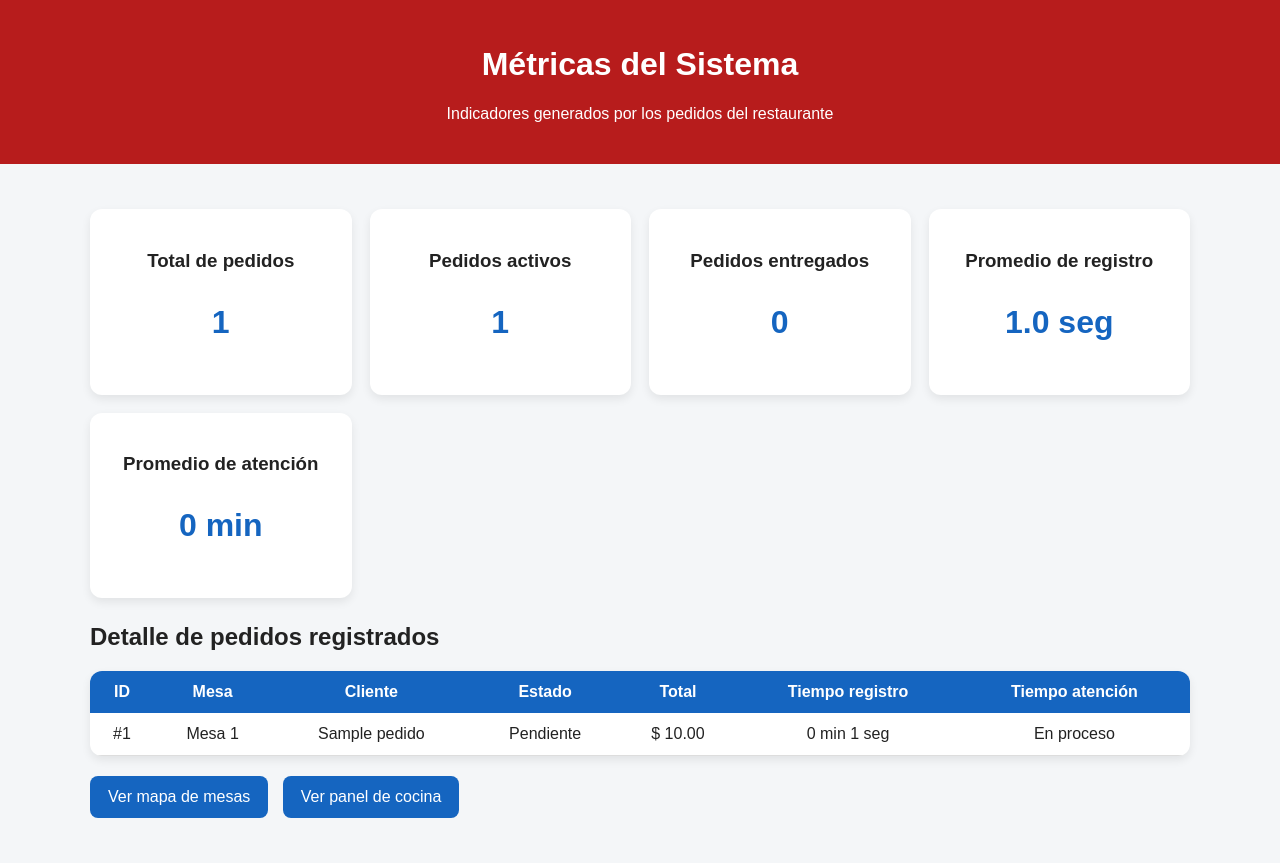
After one commit to EDGARMOSS1/sistema-pedidos-qr, a Django app: page /metricas/ in a window 1280 px wide. The commit adds this page. Run offline with Django 5.2, Linux system fonts and the light colour scheme; tables that the repository leaves empty hold one stand-in row (values such as "Sample post").

Commit message:
Agregar dashboard de metricas de pedidos

```diff
--- a/config/urls.py
+++ b/config/urls.py
@@ -6,5 +6,6 @@ urlpatterns = [
     path('', TemplateView.as_view(template_name='home.html'), name='home'),
     path('', include('pedidos.urls')),
     path('', include('mesas.urls')),
+    path('', include('metricas.urls')),
     path('admin/', admin.site.urls),
 ]
--- /dev/null
+++ b/metricas/urls.py
@@ -0,0 +1,6 @@
+from django.urls import path
+from . import views
+
+urlpatterns = [
+    path('metricas/', views.dashboard_metricas, name='dashboard_metricas'),
+]
--- a/metricas/views.py
+++ b/metricas/views.py
@@ -1,3 +1,39 @@
 from django.shortcuts import render
+from pedidos.models import Pedido
 
-# Create your views here.
+
+def dashboard_metricas(request):
+    pedidos = Pedido.objects.all().order_by('-fecha_creacion')
+    pedidos_entregados = pedidos.filter(estado=Pedido.Estado.ENTREGADO)
+    pedidos_activos = pedidos.exclude(estado=Pedido.Estado.ENTREGADO)
+
+    total_pedidos = pedidos.count()
+    total_entregados = pedidos_entregados.count()
+    total_activos = pedidos_activos.count()
+
+    registros_validos = pedidos.exclude(tiempo_registro_segundos=0)
+
+    promedio_registro = 0
+    if registros_validos.exists():
+        suma_registros = sum(p.tiempo_registro_segundos for p in registros_validos)
+        promedio_registro = round(suma_registros / registros_validos.count(), 2)
+
+    tiempos_atencion = []
+
+    for pedido in pedidos_entregados:
+        tiempo = pedido.tiempo_total_minutos()
+        if tiempo is not None:
+            tiempos_atencion.append(tiempo)
+
+    promedio_atencion = 0
+    if tiempos_atencion:
+        promedio_atencion = round(sum(tiempos_atencion) / len(tiempos_atencion), 2)
+
+    return render(request, 'metricas/dashboard_metricas.html', {
+        'pedidos': pedidos,
+        'total_pedidos': total_pedidos,
+        'total_entregados': total_entregados,
+        'total_activos': total_activos,
+        'promedio_registro': promedio_registro,
+        'promedio_atencion': promedio_atencion,
+    })
--- a/pedidos/models.py
+++ b/pedidos/models.py
@@ -25,6 +25,9 @@ class Pedido(models.Model):
         default=Estado.PENDIENTE
     )
     total = models.DecimalField(max_digits=10, decimal_places=2, default=0)
+    inicio_registro = models.DateTimeField(null=True, blank=True)
+    fin_registro = models.DateTimeField(null=True, blank=True)
+    tiempo_registro_segundos = models.PositiveIntegerField(default=0)
 
     fecha_creacion = models.DateTimeField(auto_now_add=True)
     fecha_preparacion = models.DateTimeField(null=True, blank=True)
@@ -59,9 +62,15 @@ class Pedido(models.Model):
             return round(diferencia.total_seconds() / 60, 2)
         return None
 
+    def tiempo_registro_texto(self):
+        if self.tiempo_registro_segundos:
+            minutos = self.tiempo_registro_segundos // 60
+            segundos = self.tiempo_registro_segundos % 60
+            return f"{minutos} min {segundos} seg"
+        return "Sin registro"
+
     def __str__(self):
         return f"Pedido #{self.id} - Mesa {self.mesa.numero}"
-
 
 class DetallePedido(models.Model):
     pedido = models.ForeignKey(
--- /dev/null
+++ b/templates/metricas/dashboard_metricas.html
@@ -0,0 +1,166 @@
+<!DOCTYPE html>
+<html lang="es">
+<head>
+    <meta charset="UTF-8">
+    <title>Métricas del Sistema</title>
+    <meta name="viewport" content="width=device-width, initial-scale=1">
+
+    <style>
+        body {
+            font-family: Arial, sans-serif;
+            background-color: #f4f6f8;
+            margin: 0;
+            color: #222;
+        }
+
+        header {
+            background-color: #b71c1c;
+            color: white;
+            padding: 25px;
+            text-align: center;
+        }
+
+        main {
+            max-width: 1100px;
+            margin: 30px auto;
+            padding: 15px;
+        }
+
+        .cards {
+            display: grid;
+            grid-template-columns: repeat(auto-fit, minmax(210px, 1fr));
+            gap: 18px;
+            margin-bottom: 25px;
+        }
+
+        .card {
+            background-color: white;
+            border-radius: 12px;
+            padding: 22px;
+            box-shadow: 0 4px 10px rgba(0,0,0,0.08);
+            text-align: center;
+        }
+
+        .numero {
+            font-size: 32px;
+            font-weight: bold;
+            color: #1565c0;
+        }
+
+        table {
+            width: 100%;
+            border-collapse: collapse;
+            background-color: white;
+            border-radius: 12px;
+            overflow: hidden;
+            box-shadow: 0 4px 10px rgba(0,0,0,0.08);
+        }
+
+        th {
+            background-color: #1565c0;
+            color: white;
+            padding: 12px;
+        }
+
+        td {
+            padding: 12px;
+            border-bottom: 1px solid #ddd;
+            text-align: center;
+        }
+
+        .boton {
+            display: inline-block;
+            margin-top: 20px;
+            margin-right: 10px;
+            background-color: #1565c0;
+            color: white;
+            padding: 12px 18px;
+            border-radius: 8px;
+            text-decoration: none;
+        }
+
+        .boton:hover {
+            background-color: #0d47a1;
+        }
+    </style>
+</head>
+<body>
+
+<header>
+    <h1>Métricas del Sistema</h1>
+    <p>Indicadores generados por los pedidos del restaurante</p>
+</header>
+
+<main>
+    <div class="cards">
+        <div class="card">
+            <h3>Total de pedidos</h3>
+            <p class="numero">{{ total_pedidos }}</p>
+        </div>
+
+        <div class="card">
+            <h3>Pedidos activos</h3>
+            <p class="numero">{{ total_activos }}</p>
+        </div>
+
+        <div class="card">
+            <h3>Pedidos entregados</h3>
+            <p class="numero">{{ total_entregados }}</p>
+        </div>
+
+        <div class="card">
+            <h3>Promedio de registro</h3>
+            <p class="numero">{{ promedio_registro }} seg</p>
+        </div>
+
+        <div class="card">
+            <h3>Promedio de atención</h3>
+            <p class="numero">{{ promedio_atencion }} min</p>
+        </div>
+    </div>
+
+    <h2>Detalle de pedidos registrados</h2>
+
+    <table>
+        <thead>
+            <tr>
+                <th>ID</th>
+                <th>Mesa</th>
+                <th>Cliente</th>
+                <th>Estado</th>
+                <th>Total</th>
+                <th>Tiempo registro</th>
+                <th>Tiempo atención</th>
+            </tr>
+        </thead>
+        <tbody>
+            {% for pedido in pedidos %}
+                <tr>
+                    <td>#{{ pedido.id }}</td>
+                    <td>Mesa {{ pedido.mesa.numero }}</td>
+                    <td>{{ pedido.nombre_cliente }}</td>
+                    <td>{{ pedido.get_estado_display }}</td>
+                    <td>$ {{ pedido.total }}</td>
+                    <td>{{ pedido.tiempo_registro_texto }}</td>
+                    <td>
+                        {% if pedido.tiempo_total_minutos %}
+                            {{ pedido.tiempo_total_minutos }} min
+                        {% else %}
+                            En proceso
+                        {% endif %}
+                    </td>
+                </tr>
+            {% empty %}
+                <tr>
+                    <td colspan="7">Todavía no hay pedidos registrados.</td>
+                </tr>
+            {% endfor %}
+        </tbody>
+    </table>
+
+    <a class="boton" href="/mesas/">Ver mapa de mesas</a>
+    <a class="boton" href="/cocina/">Ver panel de cocina</a>
+</main>
+
+</body>
+</html>
--- a/templates/pedidos/menu_mesa.html
+++ b/templates/pedidos/menu_mesa.html
@@ -109,6 +109,7 @@
 <main>
     <form method="post">
         {% csrf_token %}
+        <input type="hidden" name="inicio_registro" value="{{ inicio_registro }}">
 
         <div class="card">
             <h2>Datos del cliente</h2>
```
Also changed, not shown: pedidos/views.py (+29 -4 lines), pedidos/migrations/0002_pedido_fin_registro_pedido_inicio_registro_and_more.py (added), urls.py (added).
